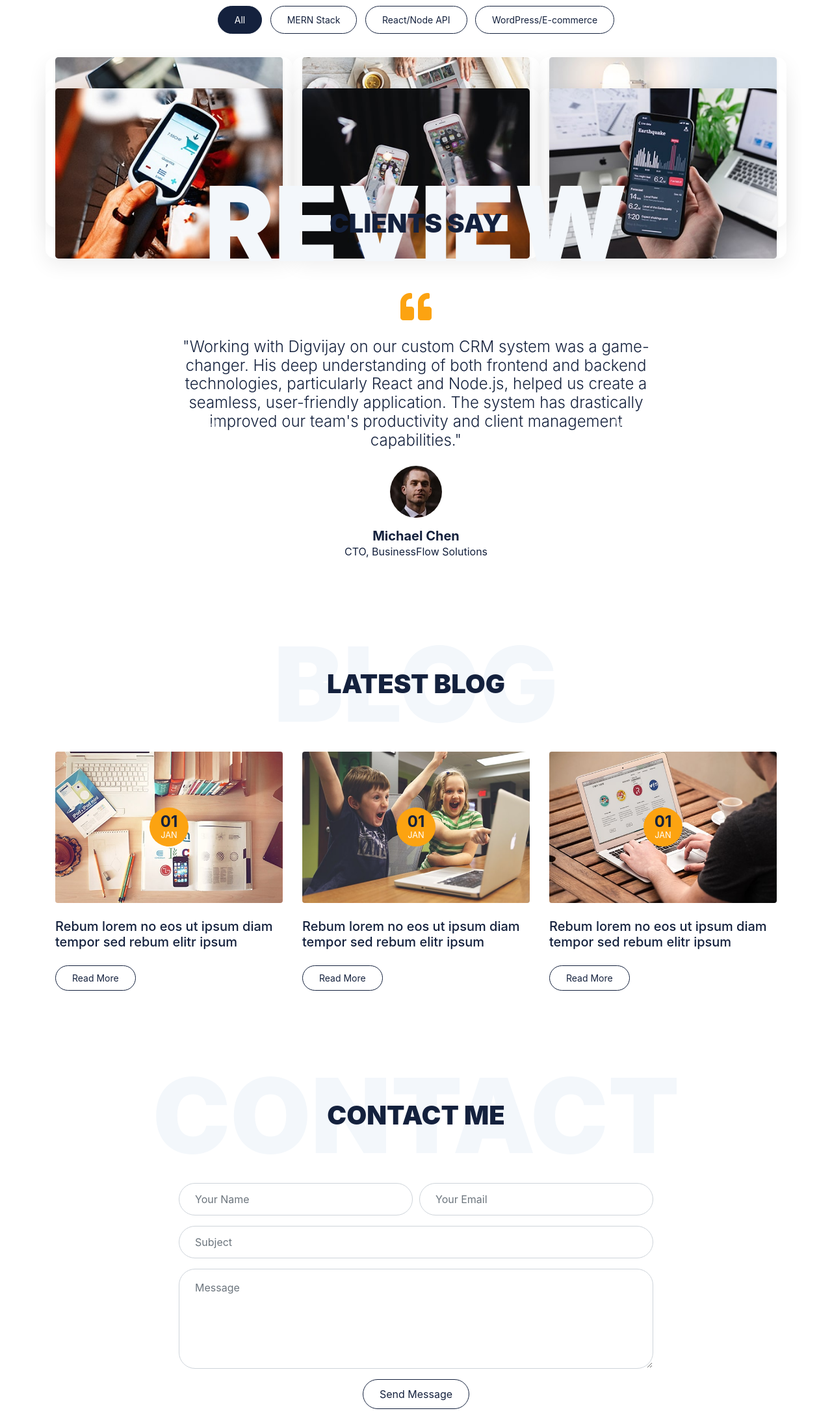
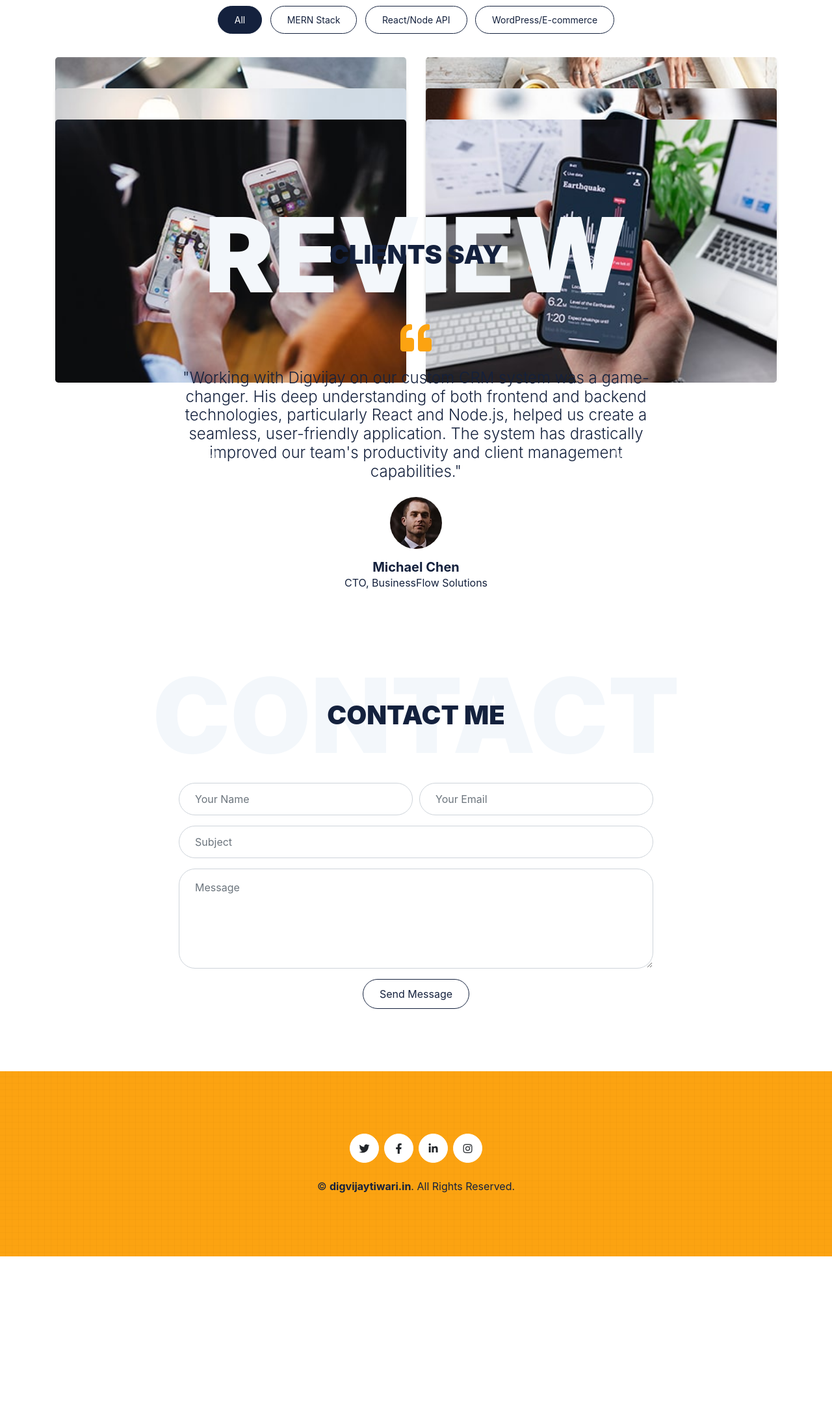
Before and after one commit to digvijay599/digvijaytiwari, a website with bundled scripts: page index.html in a window 1280 px wide. Shown: the part 5232-7404 px from the top of the page at 65% size. After the commit the page ends 7166 px from the top, so only its background shows below. Built offline with nearby package versions, Linux system fonts and the light colour scheme.

Commit message:
updated style of portfolio section items

```diff
--- a/index.html
+++ b/index.html
@@ -502,7 +502,7 @@
             </div>
         </div>
     </div>
-    <div class="container-fluid pt-5" id="blog">
+    <!-- <div class="container-fluid pt-5" id="blog">
         <div class="container">
             <div class="position-relative d-flex align-items-center justify-content-center">
                 <h1 class="display-1 text-uppercase" style="color:#f3f7fb;">Blog</h1>
@@ -549,7 +549,7 @@
                 </div>
             </div>
         </div>
-    </div>
+    </div> -->
     <div class="container-fluid py-5" id="contact">
         <div class="container">
             <div class="position-relative d-flex align-items-center justify-content-center">
@@ -606,7 +606,7 @@
                 <a class="btn btn-light btn-social" href="#"><i class="fab fa-instagram"></i></a>
             </div>
 
-            <p class="m-0">&copy; <a class="text-dark font-weight-bold" href="#">digvijaytiwari.com</a>. All Rights
+            <p class="m-0">&copy; <a class="text-dark font-weight-bold" href="#">digvijaytiwari.in</a>. All Rights
                 Reserved.</p>
         </div>
     </div>
@@ -630,5 +630,4 @@
     <script src="js/dom.js"></script>
     <script src="js/main.js"></script>
 
-
 </html>
--- a/js/main.js
+++ b/js/main.js
@@ -94,7 +94,7 @@
         portfolioItems.forEach((item, index) => {
             const categoriesClass = item.categories.map(cat => cat.replace(/[^a-zA-Z0-9-_]/g, '')).join(' ');
             const portfolioHTML = `
-                    <div class="col-lg-4 col-md-6 portfolio-item ${categoriesClass} mb-4">
+                    <div class="col-lg-6 col-md-6 portfolio-item ${categoriesClass} mb-4">
                     <div class="position-relative overflow-hidden rounded-lg shadow-sm portfolio-hover-effect">
                         <img class="img-fluid w-100" src="${item.image}" alt="${item.title}">
                         <div class="portfolio-text bg-dark bg-opacity-75 d-flex flex-column justify-content-center align-items-center p-4 text-center">
--- a/package.json
+++ b/package.json
@@ -14,7 +14,7 @@
   "license": "ISC",
   "description": "",
   "devDependencies": {
-    "gulp": "^5.0.0",
+    "gulp": "^5.0.1",
     "gulp-autoprefixer": "^9.0.0",
     "gulp-rename": "^2.0.0",
     "gulp-sass": "^5.1.0",
--- a/scss/style.scss
+++ b/scss/style.scss
@@ -847,11 +847,11 @@ h6,
 
 .portfolio-item {
     position: relative;
-    border-radius: 15px;
+    //border-radius: 15px;
     overflow: hidden;
     margin-bottom: 30px;
-    box-shadow: 0 10px 30px rgba(0, 0, 0, 0.07);
-    transition: all 0.4s ease-in-out;
+    // box-shadow: 0 10px 30px rgba(0, 0, 0, 0.07);
+    // transition: all 0.4s ease-in-out;
 
     .portfolio-img {
         overflow: hidden;
@@ -897,7 +897,7 @@ h6,
 
     &:hover {
         transform: translateY(-10px);
-        box-shadow: 0 20px 40px rgba(0, 0, 0, 0.15);
+        //box-shadow: 0 20px 40px rgba(0, 0, 0, 0.15);
 
         .portfolio-img img {
             transform: scale(1.1);
```
Also changed, not shown: css/style.min.css, 2 other files.
